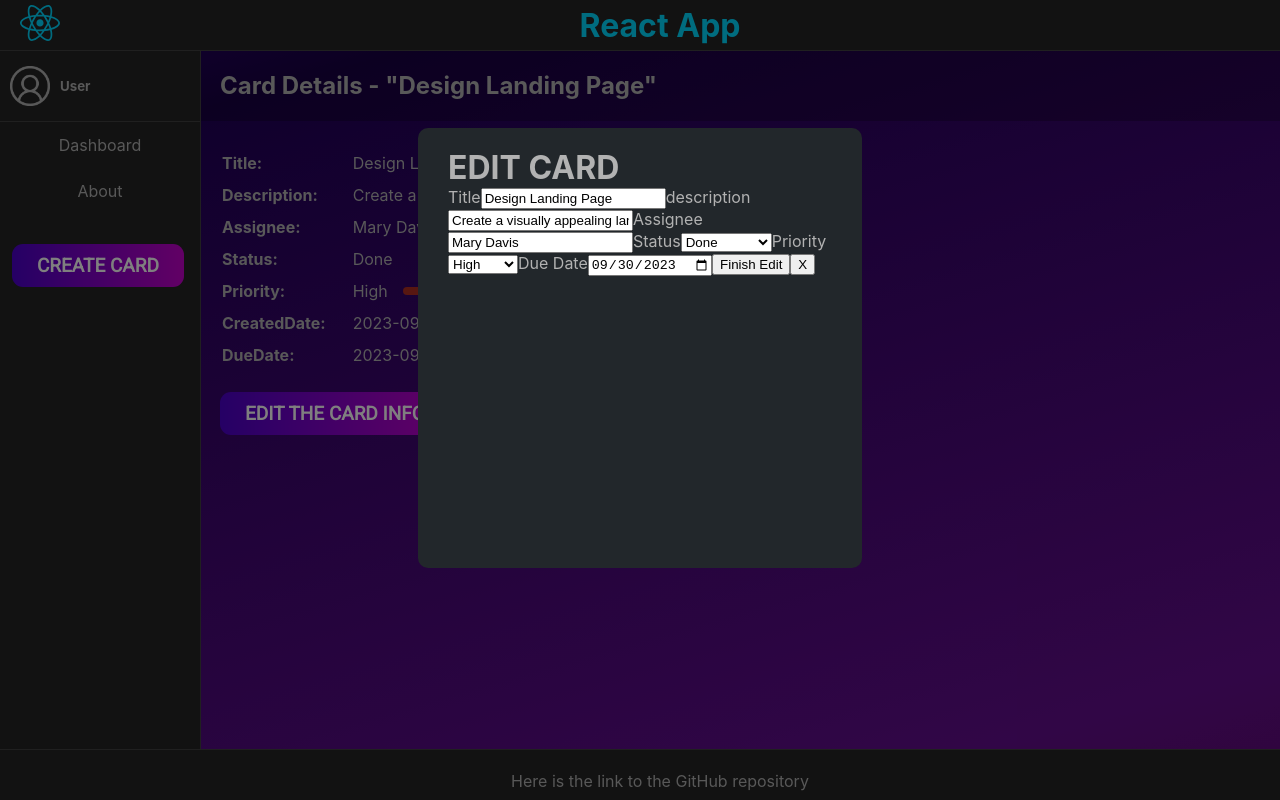
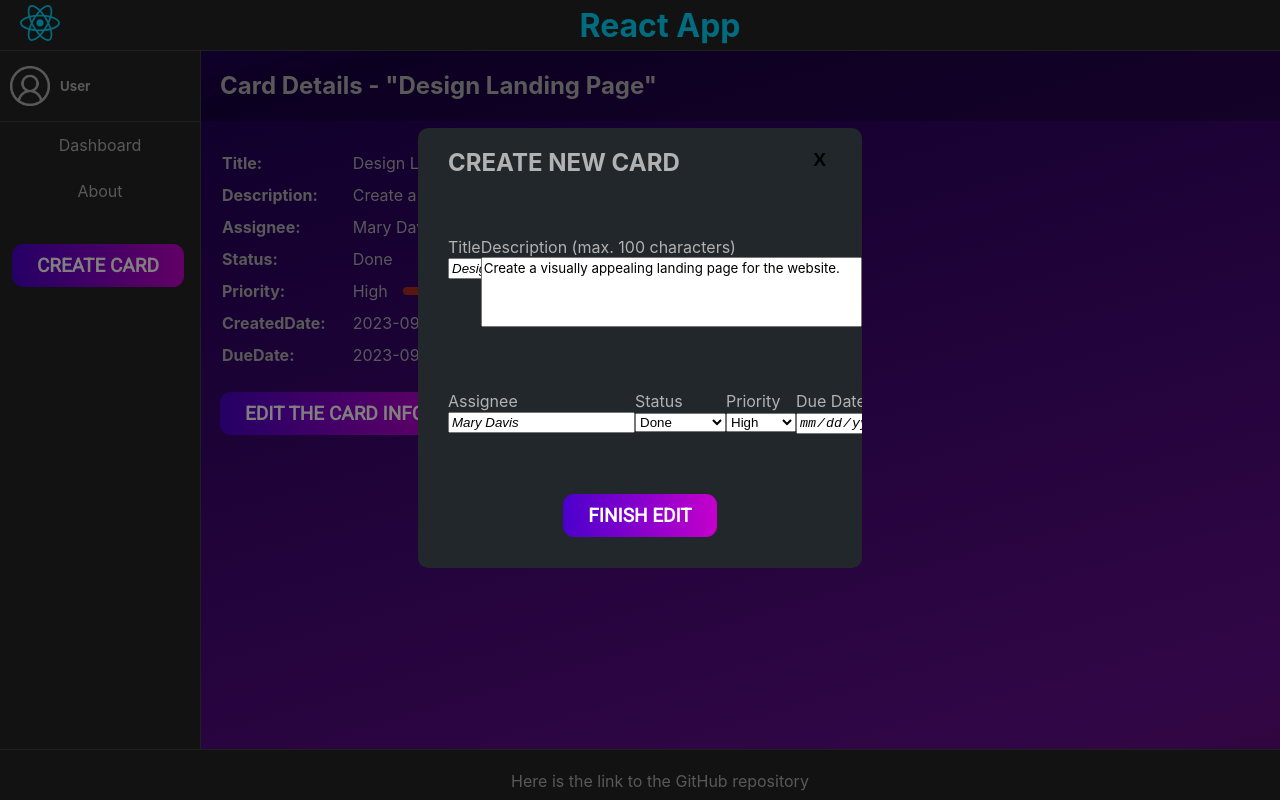
Before and after one commit to bendfriedman/React-App, a React (Vite) app: page /card-edit/1 in a window 1280 px wide. Built offline with nearby package versions, Linux system fonts and the light colour scheme; a web font is replaced by a local one.

Commit message:
updated card styles

```diff
--- a/src/components/UpdateCard.jsx
+++ b/src/components/UpdateCard.jsx
@@ -69,10 +69,19 @@ export const UpdateCard = ({ cardData, setCardData }) => {
     <>
       <div className="popup" onClick={handleClickOutside}>
         <div className="inside-popup">
+          <div className="popup-header">
+            <h2>CREATE NEW CARD</h2>
+            <button className="delete-btn b" onClick={() => nav("/")}>
+              X
+            </button>
+          </div>
           <form onSubmit={handleUpdateCard}>
-            <h1>EDIT CARD</h1>
-            <label>
+            <div className="popup-form-container">
+              <div className="inline-container"></div>
+              <div className="inline-container">
+                <label className="popup-title-input">
                   Title
+                  <br />
                   <input
                     placeholder="Title"
                     type="text"
@@ -80,25 +89,38 @@ export const UpdateCard = ({ cardData, setCardData }) => {
                     onChange={(event) => setTitle(event.target.value)}
                   />
                 </label>
+                <br />
                 <label>
-              description
-              <input
-                placeholder="Description"
+                  Description (max. 100 characters)
+                  <br />
+                  <textarea
+                    id="description-textarea"
+                    placeholder="Description ..."
                     value={description}
                     onChange={(event) => setDescription(event.target.value)}
-              />
+                    rows="4"
+                    cols="40"
+                    maxlength="100"
+                  ></textarea>
                 </label>
+              </div>
+              <div className="inline-container">
                 <label>
+                  <br />
                   Assignee
+                  <br />
                   <input
-                placeholder="Assignee"
+                    placeholder="assignee"
                     type="text"
                     value={assignee}
                     onChange={(event) => setAssignee(event.target.value)}
                   />
                 </label>
+
                 <label>
+                  <br />
                   Status
+                  <br />
                   <select
                     name="status"
                     value={status}
@@ -110,7 +132,9 @@ export const UpdateCard = ({ cardData, setCardData }) => {
                   </select>
                 </label>
                 <label>
+                  <br />
                   Priority
+                  <br />
                   <select
                     name="Priority"
                     value={priority}
@@ -122,16 +146,22 @@ export const UpdateCard = ({ cardData, setCardData }) => {
                   </select>
                 </label>
                 <label>
+                  <br />
                   Due Date
+                  <br />
                   <input
-                name="DueDate"
+                    name="CreatedDate"
                     type="date"
-                value={dueDate}
-                onChange={(event) => setDueDate(event.target.value)}
+                    placeholder="Created Date"
                   />
                 </label>
-            <button type="submit">Finish Edit</button>
-            <button onClick={() => nav("/")}>X</button>
+              </div>
+              <div className="popup-submit-btn-container">
+                <button id="popup-submit-btn" type="submit">
+                  Finish Edit
+                </button>
+              </div>
+            </div>
           </form>
         </div>
       </div>
```
Lines whose indentation alone changed are shown as unchanged.
